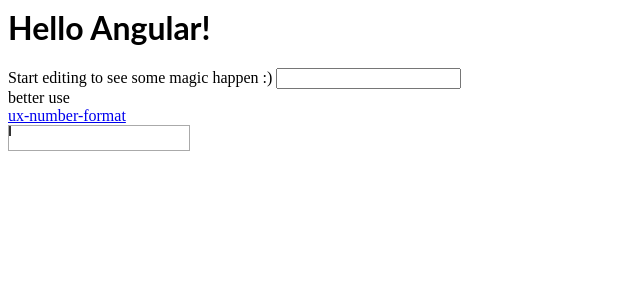
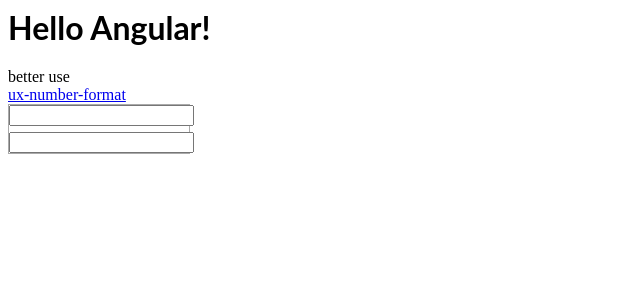
Before and after one commit to alfu32/angular-r8wqll, an Angular app: page / in a window 1280 px wide. Shown: the top 300 px of the page, without its empty margins (0-640 px from the left). Built offline with nearby package versions, Linux system fonts and the light colour scheme.

Commit message:
4 files modified

```diff
--- a/src/app/app.component.html
+++ b/src/app/app.component.html
@@ -1,7 +1,5 @@
 <hello name="{{ name }}"></hello>
 <div>
-  Start editing to see some magic happen :)
-  <input type="text" pattern="[1-4]{5}" />
   <div>
     better use <a href="https://eui.ecdevops.eu/screen/app/app-style-guide/pipes/ux-number-format"><div>ux-number-format</div></a>
   </div>
--- a/src/app/masked-input/masked-input.component.html
+++ b/src/app/masked-input/masked-input.component.html
@@ -1,6 +1,9 @@
 <div class="masked-input">
   <div class="dim"></div>
-  <div class="cursor"></div>
-  <div class="out" #outputview></div>
-  <input class="in"  #inputview (keyup)="_internalPipeValue($event)"/>
+  <input class="out" #outputview>
+  <input class="in"  #inputview
+    (keyup)="_internalPipeValue($event)"
+    (click)="_positionCursor($event)"
+  />
+  <!--pre>{{_json()}}</pre-->
 </div>
--- a/src/app/masked-input/masked-input.component.scss
+++ b/src/app/masked-input/masked-input.component.scss
@@ -2,7 +2,7 @@
 $dimTop: 0px;
 $dimLeft: 0px;
 $dimWidth: 180px;
-$dimHeight: 24px;
+$dimHeight: 48px;
 
 %reset{
     margin:0;
@@ -19,12 +19,12 @@ $dimHeight: 24px;
 }
 
 %position{
-    @extend %reset;
+    //@extend %reset;
     position: absolute;
     top: 0px;
     left: 0px;
-    bottom: 0px;
-    right: 0px;
+    //bottom: 0px;
+    ///right: 0px;
     /*font-size: 18px;
     font-family: monospace;*/
 }
@@ -48,17 +48,6 @@ $dimHeight: 24px;
   vertical-align: top;
   border:1px solid #AAA;
   @extend %reset;
-  .cursor{
-    @extend %reset;
-    position:absolute;
-    min-width: 1px;
-    max-width: 1px;
-    min-height: 10px;
-    max-height: 10px;
-    border:1px solid #333;
-    top:0px;
-
-  }
   .dim{
     @extend %reset;
     min-width: $dimWidth;
@@ -71,11 +60,11 @@ $dimHeight: 24px;
   .in{
     @extend %position;
     //opacity:0.01;
-    color:#00000000;
-    background:#00000000;
+    //color:#00000077;
+    //background:#00000000;
   }
   .out{
     @extend %position;
-    @extend %nativeInput;
+    top:27px;
   }
 }
--- a/src/app/masked-input/masked-input.component.ts
+++ b/src/app/masked-input/masked-input.component.ts
@@ -16,27 +16,46 @@ export abstract class MaskedInputComponent implements OnInit,OnDestroy {
 
   public abstract initRuleSet(rules);
   public abstract filterFunction(val:string):string;
-
+  public viewValue="";
+  public modelValue="";
+  public viewCursorPosition=0;
+  public modelCursorPosition=0;
   constructor() { }
+  _json(){
+    return {
+      viewValue : this.viewValue,
+      modelValue : this.modelValue,
+      viewCursorPosition : this.viewCursorPosition,
+      modelCursorPosition : this.modelCursorPosition,
+    };
+  }
+  _positionCursor(event){
+    const value=event.target.value;
+    this.modelCursorPosition = event.target.selectionStart;
+  }
+  check(model,view,pos){
+    console.log(this._json())
+    return model.substr(0,pos) === view.substr(0,pos).replace(/,/gi,"")
+  }
   _internalPipeValue(event){
     const value=event.target.value;
-    const curLeft=value.substr(0,event.target.selectionStart);
-    const curRight=value.substr(event.target.selectionStart);
-    console.log(event,event.target.selectionStart,curLeft,curRight);
+    this.modelCursorPosition = event.target.selectionStart;
 
     const [ _newValue,_error ] = this.filter(event.target.value);
-    const viewValue = _newValue.map(v => `<span class=${v==','?'comma':'number'}>${v}</span>`);
-    console.log(viewValue);
+    this.viewValue = _newValue.map(v => `${v}`).join('');
+
     let j=0;
-    const indexOfCursor=_newValue.reduce( (a,v,i) => {
-      a[i]={posInput:j,posOutput:i,valueInput:v===','?null:v,valueOutput:v}
-      if(v!==',')j++;
+    this.viewCursorPosition=_newValue.reduce( (a,v,i) => {
+      if(this.check(value,this.viewValue,this.modelCursorPosition))a++;
       return a;
-    },{});
-    console.log(viewValue,indexOfCursor);
-    this.outputview.nativeElement.innerHTML = viewValue.join('');
+    },0);
+
+    this.outputview.nativeElement.value = this.viewValue;
+    this.outputview.nativeElement.focus();
+    this.outputview.nativeElement.setSelectionRange(this.viewCursorPosition, this.viewCursorPosition);
     this.value.emit(_newValue);
     if(_error)this.error.emit(_error);
+    console.log(this._json())
   }
 
   ngOnInit() {
```
